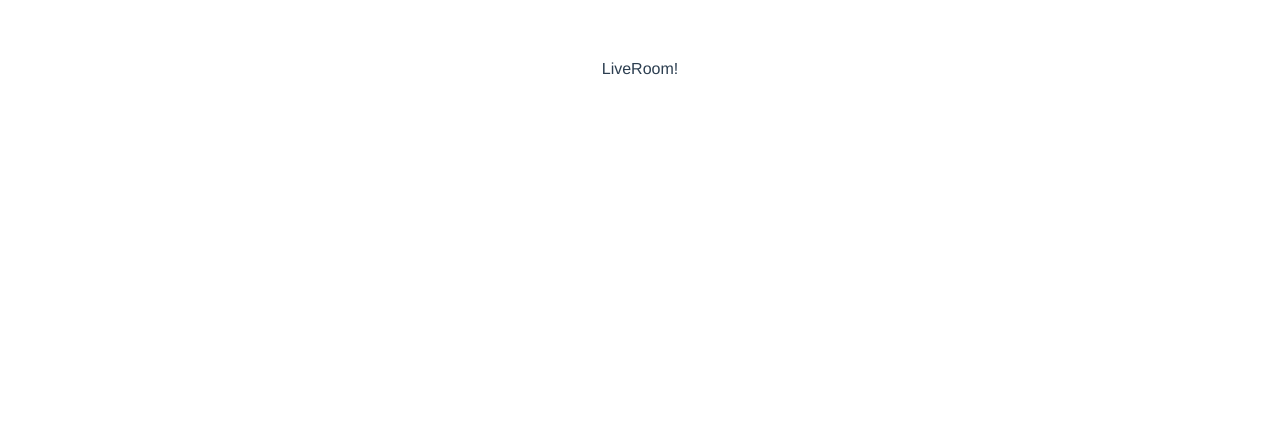
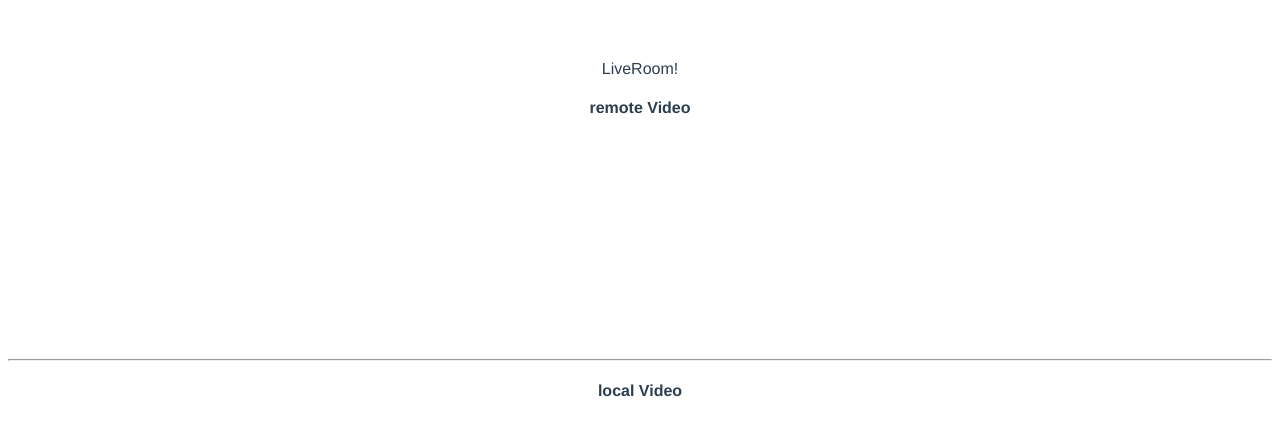
Before and after one commit to Choi-Seunghwan/choi-live-chat-app, a Vue app: page /liveroom in a window 1280 px wide. Shown: the top 436 px of the page. Built offline with nearby package versions, Linux system fonts and the light colour scheme.

Commit message:
video 공부 중

```diff
--- a/src/components/video/VideoPlayer.vue
+++ b/src/components/video/VideoPlayer.vue
@@ -1,11 +1,34 @@
 <template>
-  <div class="videoPlayer"></div>
+  <div class="videoPlayer">
+    <h4>remote Video</h4>
+    <video autoplay playsinline ref="remoteVideo" id="remoteVideo" width="300" height="200"></video>
+    <p />
+    <hr />
+    <h4>local Video</h4>
+    <video autoplay playsinline ref="localVideo" id="localVideo" width="300" height="200"></video>
+  </div>
 </template>
 <script>
 export default {
   name: 'videoPlayer',
+  data() {
+    return {
+      localVideoEl: undefined,
+      remoteVideoEl: undefined,
+      pc: undefined
+    };
+  },
   props: {
     msg: String
+  },
+  mounted() {
+    this.localVideoEl = this.$refs['localVideo'];
+    this.remoteVideoEl = this.$refs['remoteVideo'];
+  },
+  methods: {
+    createPeerConnection() {
+      this.pc = new RTCPeerConnection();
+    }
   }
 };
 </script>
```
